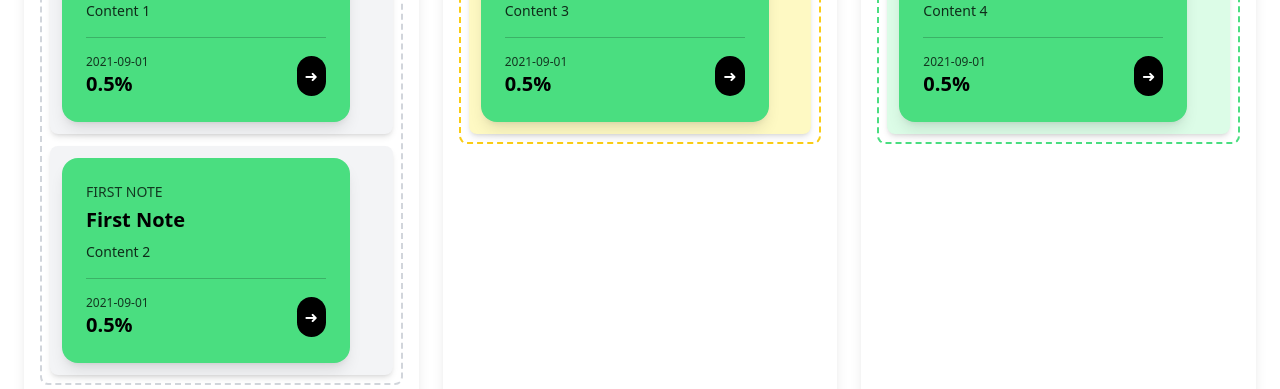
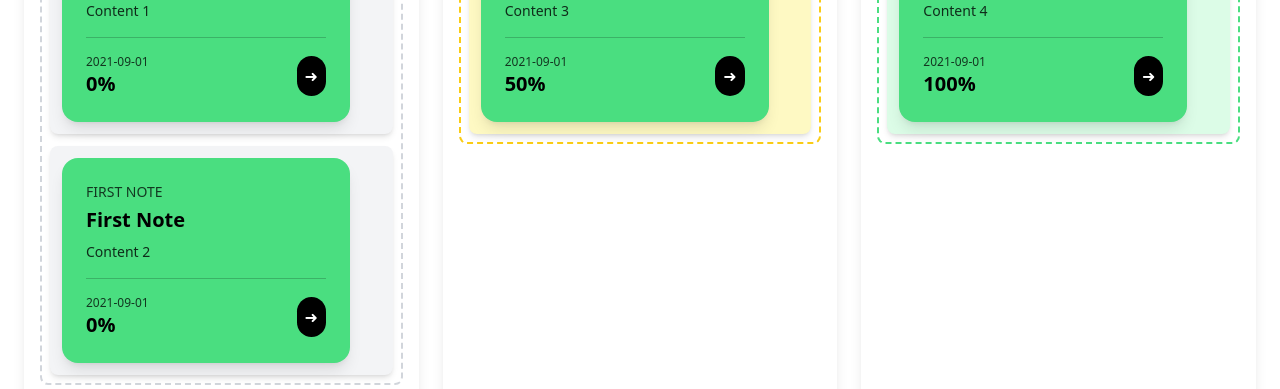
Before and after one commit to oussamaRhBL/copilotFun, an Angular app: page /notes in a window 1280 px wide. Shown: the part 263-652 px from the top of the page. Built offline with nearby package versions, Linux system fonts and the light colour scheme.

Commit message:
adding more logic

```diff
--- a/src/app/pages/note-list/note-list.component.html
+++ b/src/app/pages/note-list/note-list.component.html
@@ -10,7 +10,7 @@
            #todoList="cdkDropList"
            class="space-y-3 min-h-[100px] border-2 border-dashed border-gray-300 rounded-lg p-2">
         <note-component *ngFor="let note of todo" class="block p-3 bg-gray-100 rounded-lg shadow-md hover:bg-gray-200 transition"
-                        [secondTitle]="'First Note'" [description]="note.content" cdkDrag></note-component>
+                        [percent]="'0%'"         [secondTitle]="'First Note'" [description]="note.content" cdkDrag></note-component>
       </div>
     </div>
 
@@ -22,7 +22,7 @@
            #inProgressList="cdkDropList"
            class="space-y-3 min-h-[100px] border-2 border-dashed border-yellow-400 rounded-lg p-2">
         <note-component *ngFor="let note of inProgress" class="block p-3 bg-yellow-100 rounded-lg shadow-md hover:bg-yellow-200 transition"
-                        [secondTitle]="'Second Note'" [description]="note.content" cdkDrag></note-component>
+                        [percent]="'50%'"           [secondTitle]="'Second Note'" [description]="note.content" cdkDrag></note-component>
       </div>
     </div>
 
@@ -34,7 +34,9 @@
            #doneList="cdkDropList"
            class="space-y-3 min-h-[100px] border-2 border-dashed border-green-400 rounded-lg p-2">
         <note-component *ngFor="let note of done" class="block p-3 bg-green-100 rounded-lg shadow-md hover:bg-green-200 transition"
-                        [secondTitle]="'Third Note'" [description]="note.content" cdkDrag></note-component>
+                        [secondTitle]="'Third Note'" [description]="note.content" cdkDrag
+        [percent]="'100%'"
+        ></note-component>
       </div>
     </div>
   </div>
```
